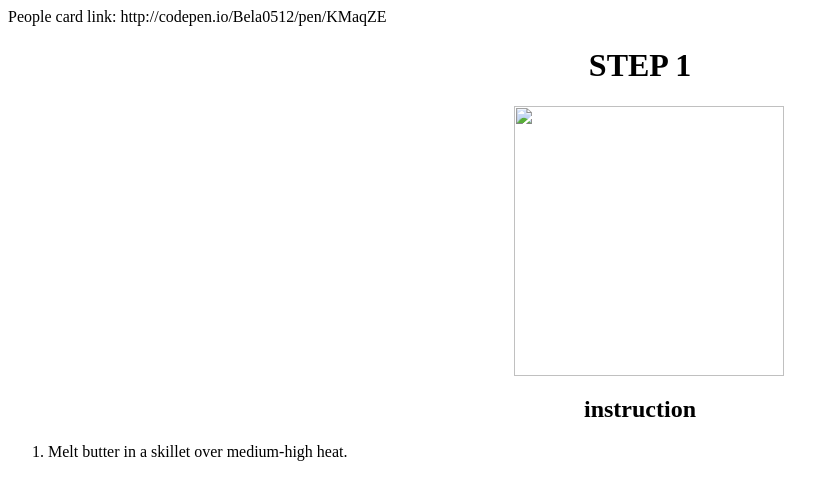
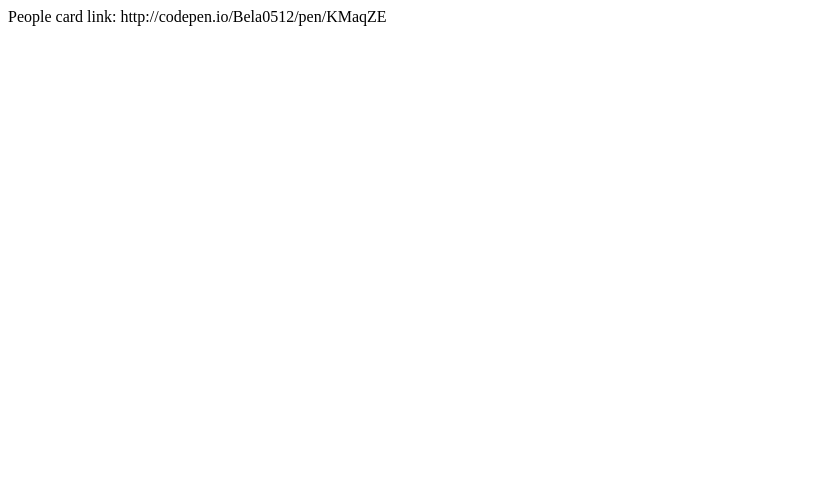
Before and after one commit to bela0512/Journal, a plain HTML site: page index.html in a window 1280 px wide. Shown: the whole page, without its empty margins (0-839 px from the left). Drawn offline with Linux system fonts and the light colour scheme.

Commit message:
Update index.html

```diff
--- a/index.html
+++ b/index.html
@@ -1,42 +1,2 @@
 People card link:
 http://codepen.io/Bela0512/pen/KMaqZE
-
-<!DOCTYPE html>
-<html>
-<head>
-	<style>
-img { height: 270px;
-	width: 270px;
-position:relative;
-left:40%;
-
-}
-
-h1{font-family:"orange juice";
-
-text-align: center;
-
-
-}
-
-h2{font-family:"orange juice";
-text-align: center;
-
-}
-	</style>
-</head>
-<body>
-<H1>STEP 1</H1>
-
-<img src="lemon.jpg">
-
-<h2>instruction</h2>
-<ol>
-	<li>
-		Melt butter in a skillet over medium-high heat.
-	</li>
-
-</ol>
-
-</body>
-</html>
```
